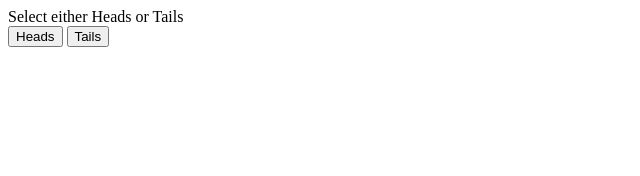
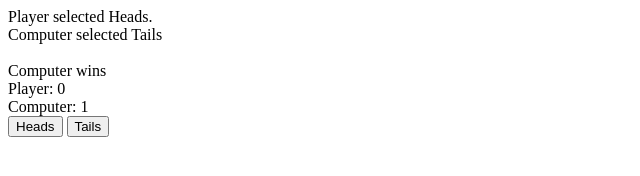
Before and after one commit to super8989/MonsterJavaScript-CoinToss, a plain HTML site: page review.html in a window 1280 px wide. Both pictures are taken after a click on the button "Heads". Shown: the whole page, without its empty margins (0-640 px from the left). Drawn offline with Linux system fonts and the light colour scheme.

Commit message:
coinToss review complete

```diff
--- a/review.html
+++ b/review.html
@@ -1,6 +1,7 @@
 <html>
     <head>
         <title>JavaScript: CoinToss</title>
+        <link rel="stylesheet" href="style.css">
     </head>
 
     <body>
@@ -9,7 +10,10 @@
         <button type="button">Tails</button>
 
         <script>
+            const coinArray = ['Heads', 'Tails'];
+            let score = [0, 0];
             const buttons = document.querySelectorAll("button");
+            const message = document.querySelector(".output");
 
             console.log(buttons);
 
@@ -18,11 +22,28 @@
             }
 
             function coinToss(e) {
+
                 let playerGuess = e.target.innerText;
                 let computerToss = Math.floor(Math.random()*2);
-                let computerGuess = buttons[computerToss];
+                let computerGuess = coinArray[computerToss];
 
+                message.innerHTML = `Player selected ${playerGuess}.<br> Computer selected ${computerGuess}<br><br>`;
+
+                console.log(playerGuess);
                 console.log(computerGuess);
+
+                if (playerGuess === computerGuess) {
+                    score[0]++;
+                    result = 'Player wins';
+
+                } else {
+                    score[1]++;
+                    result = 'Computer wins';
+                }
+
+                message.innerHTML += `${result} <br> Player: ${score[0]} <br> Computer: ${score[1]}`;
+
+                console.log(score);
             }
 
         </script>
```
